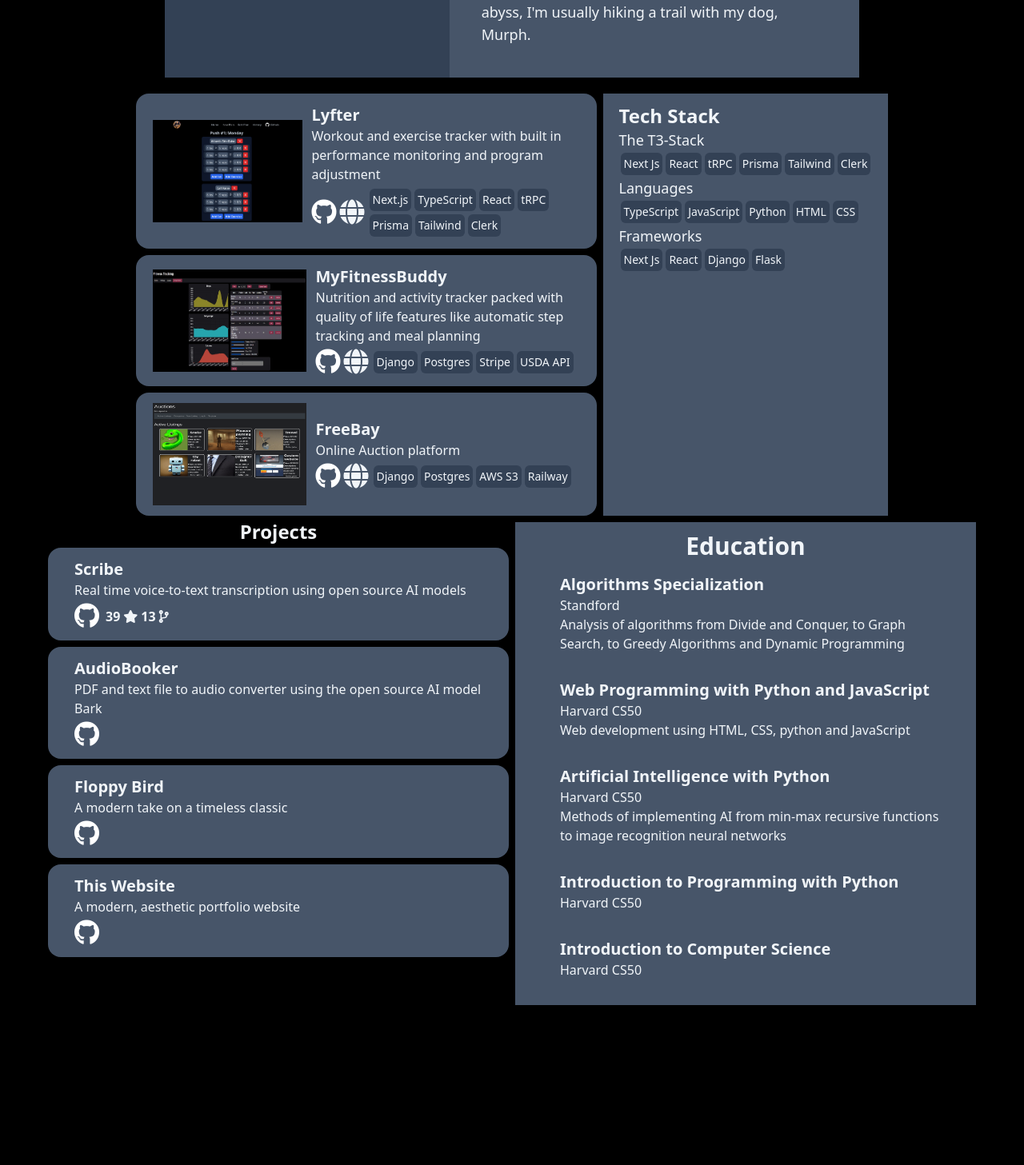
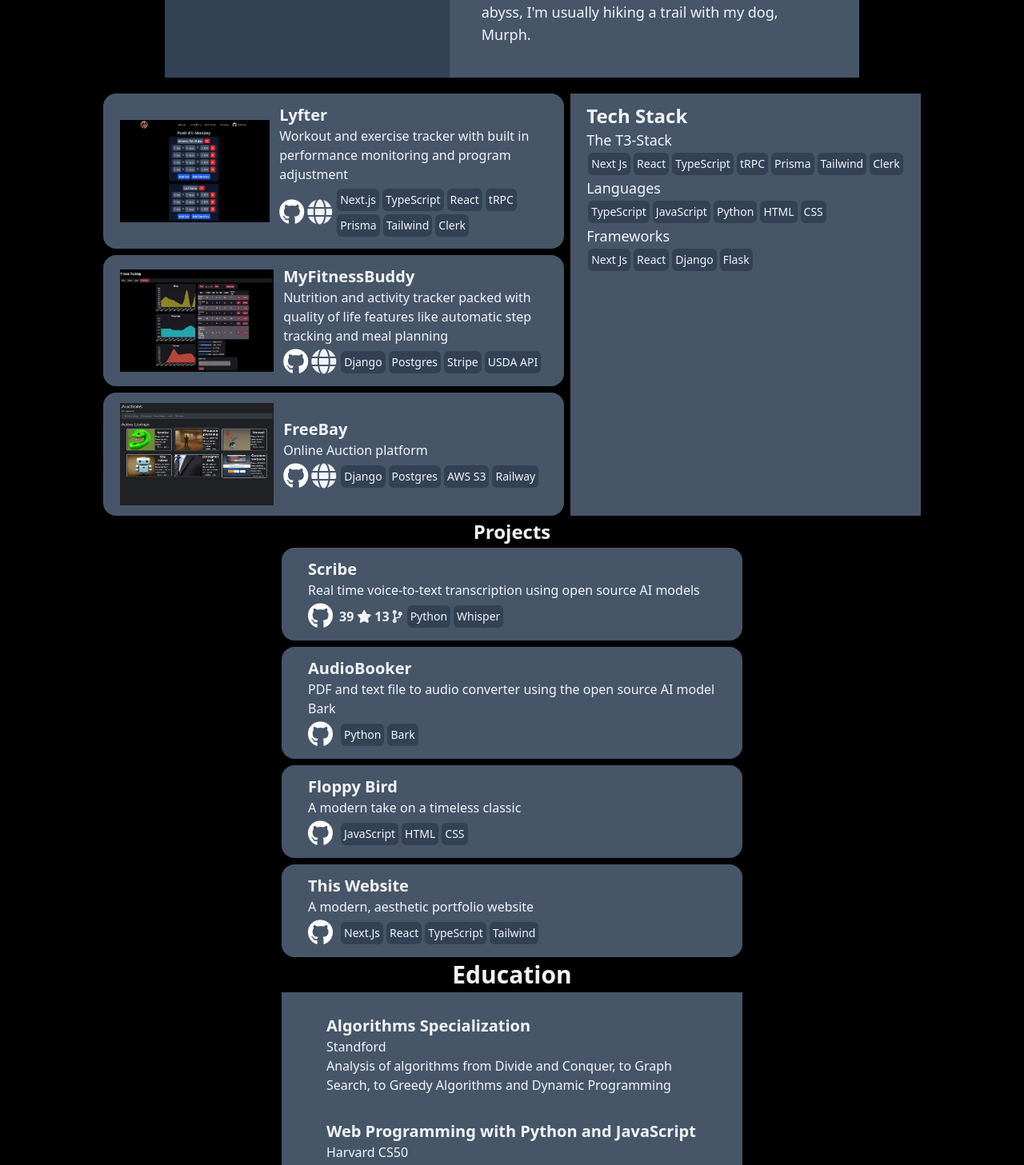
Before and after one commit to JohnZolton/portfolio-mk2, a Next.js app: page / in a window 1280 px wide. Shown: the part 387-1844 px from the top of the page at 80% size. Before the commit the page ends 1648 px from the top, so only its background shows below. Built offline with nearby package versions, Linux system fonts and the light colour scheme.

Commit message:
pictures and layout

```diff
--- a/src/pages/components/courselist.tsx
+++ b/src/pages/components/courselist.tsx
@@ -2,8 +2,9 @@
 
 export function CourseList() {
   return (
+    <>
+      <div className="text-center text-3xl font-semibold">Education</div>
     <div className="bg-slate-600 py-3 px-5 m-1 max-w-xl">
-      <div className="text-center text-3xl font-semibold">Education</div>
           <CourseTile
             title="Algorithms Specialization"
             institution="Standford"
@@ -25,6 +26,7 @@
             institution="Harvard CS50"
             />
     </div>
+    </>
   );
 };
 
--- a/src/pages/components/navbar.tsx
+++ b/src/pages/components/navbar.tsx
@@ -7,7 +7,7 @@
       <nav className="flex items-center justify-between p-3">
         <div className="flex space-x-6 pr-4">
           <Link
-            href="home"
+            href=""
             className="text-slate-300 hover:text-white hover:underline"
           >
             Home
--- a/src/pages/components/techstack.tsx
+++ b/src/pages/components/techstack.tsx
@@ -7,7 +7,7 @@
         <div>
             <div>The T3-Stack</div>
             <StackDisplay
-            stack="Next Js, React, tRPC, Prisma, Tailwind, Clerk"
+            stack="Next Js, React, TypeScript, tRPC, Prisma, Tailwind, Clerk"
             />
         </div>
         <div>
--- a/src/pages/index.tsx
+++ b/src/pages/index.tsx
@@ -52,9 +52,10 @@
           />
         </div>
           <TechList />
-          <div className="flex-flex-row flex-wrap">
+          </div>
+          <div className="flex flex-col md:flex-row justify-center">
 
-        <div className="flex flex-col">
+        <div className="flex flex-col justify-center w-full">
           <div className="font-bold text-2xl text-center">Projects</div>
           <ProjectTile
           title="Scribe"
@@ -62,26 +63,29 @@
           repo="https://github.com/JohnZolton/scribe"
           stars={39}
           forks={13}
+          stack="Python, Whisper"
           />
           <ProjectTile
           title="AudioBooker"
           description="PDF and text file to audio converter using the open source AI model Bark"
           repo="https://github.com/JohnZolton/pdf-2-mp3"
+          stack="Python, Bark"
           />
           <ProjectTile
           title="Floppy Bird"
           description="A modern take on a timeless classic"
           repo="https://github.com/JohnZolton/floppy-bird"
+          stack="JavaScript, HTML, CSS"
           />
-        </div>
           <ProjectTile
           title="This Website"
           description="A modern, aesthetic portfolio website"
           repo="https://github.com/JohnZolton/portfolio-mk2"
+          stack="Next.Js, React, TypeScript, Tailwind"
           />
+        </div>
           </div>
         <CourseList/>
-          </div>
       </PageLayout>
     </>
   );
```
